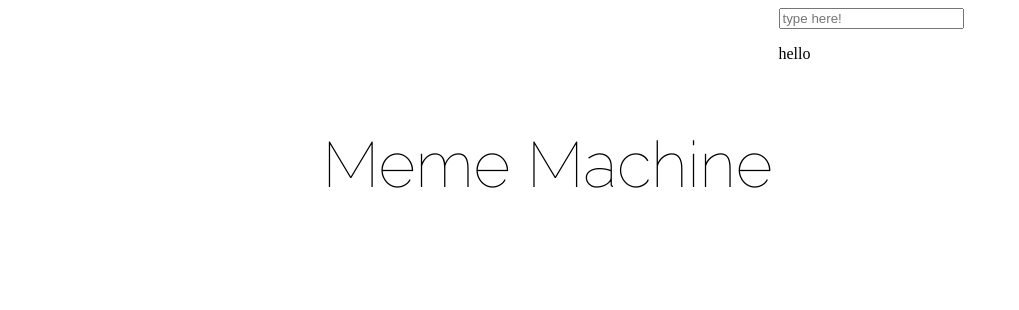
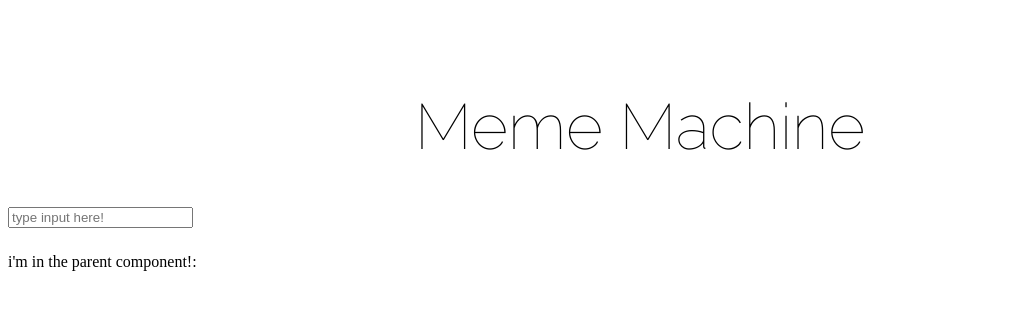
Before and after one commit to TevvinStrong/the-vueapp, a Vue app in the folder meme-generator/: page / in a window 1280 px wide. Shown: the top 310 px of the page, without its empty margins (0-1019 px from the left). Built offline with nearby package versions, Linux system fonts and the light colour scheme.

Commit message:
MG-002 | Got the input communicating to parent

```diff
--- a/meme-generator/src/App.vue
+++ b/meme-generator/src/App.vue
@@ -1,28 +1,24 @@
 <template>
-  <div id="memeGenerator">
-    <MemeGeneratorHeader />
-     <TextInput />
+  <div id="image-selection-page">
+    <ImageSelectionPage />
   </div>
 </template>
 
 <script>
-    import MemeGeneratorHeader from './components/layout/Header.vue';
-    import TextInput from './components/ui/TextInput.vue';
+
+import ImageSelectionPage from '@/pages/ImageSelectionPage';
 
 export default {
   name: 'App',
   components: {
-      MemeGeneratorHeader,
-      // new
-      TextInput
+    ImageSelectionPage
   }
 }
 </script>
 
+
 <style>
-  #memeGenerator {
-    height: 963px;
-    display: flex;
-    justify-content: center;
+  #image-selection-page {
+    height: 100%;
   }
 </style>
--- a/meme-generator/src/components/layout/Header.vue
+++ b/meme-generator/src/components/layout/Header.vue
@@ -1,9 +1,18 @@
 <template>
-  <h1>Meme Machine</h1>
+  <h1>{{ text }}</h1>
 </template>
 
 <script>
-
+export default {
+    props: {
+        id: {
+            type: String
+        },
+        text: {
+            type: String
+        }
+    }
+}
 </script>
 
 <style scoped>
@@ -12,9 +21,9 @@ h1 {
     font-family: 'Raleway', sans-serif;
     font-size: 64px;
     text-align: center;
-  width: 462px;
+    width: 100%;
     height: 75px;
     font-weight: normal;
-  padding-top: 6%;
+    padding-top: 3%;
   }
 </style>
--- a/meme-generator/src/components/ui/TextInput.vue
+++ b/meme-generator/src/components/ui/TextInput.vue
@@ -1,20 +1,42 @@
 <template>
-    <div id="TextInputContainer">
-        <input v-model="message" placeholder="type here!">
-        <p>hello {{ message }}</p>
+    <div id="text-input-container">
+        <input
+            class="input"
+            type="text"
+            :id="id"
+            :placeholder="placeholder"
+            :value="value"
+            v-on:input="updateInputValue($event.target.value)"
+        >
     </div>
 </template>
 
 <script>
-    export default {
-        data(){
-            return { message: '' }
+export default {
+    props: {
+        id: {
+            type: String
+        },
+        placeholder: {
+            type: String
+        },
+        value: {
+            type: String
         }
-    };
+    },
+    methods: {
+        updateInputValue: function (value) {
+            this.$emit('input', value)
+        }
+    }
+}
 </script>
 
 <style scoped>
-    #TextInputContainer {
-        height: 100px;
+    #text-input-container {
+        height: 30px;
+    }
+    #input {
+        width: 500px;
     }
 </style>
--- /dev/null
+++ b/meme-generator/src/pages/ImageSelectionPage/index.vue
@@ -0,0 +1,34 @@
+<template>
+  <div id="meme-generator">
+    <MemeGeneratorHeader text="Meme Machine" id="main-header"/>
+    <TextInput v-model="inputText" placeholder="type input here!" id="input-text-component"></TextInput>
+    <!-- purely for sake of testing input from child -->
+    <p> i'm in the parent component!: {{ inputText }}</p>
+  </div>
+</template>
+
+<script>
+    import MemeGeneratorHeader from '@/components/layout/Header.vue';
+    import TextInput from '@/components/ui/TextInput.vue';
+
+  export default {
+    name: 'ImageSelectionPage',
+    props: {
+      inputText: {
+        type: String
+      }
+    },
+    components: {
+      MemeGeneratorHeader,
+      TextInput
+    }
+  }
+</script>
+
+<style>
+  #meme-generator {
+    display: flex;
+    flex-direction: column;
+    justify-content: center;
+  }
+</style>
```
Lines whose indentation alone changed are shown as unchanged.
